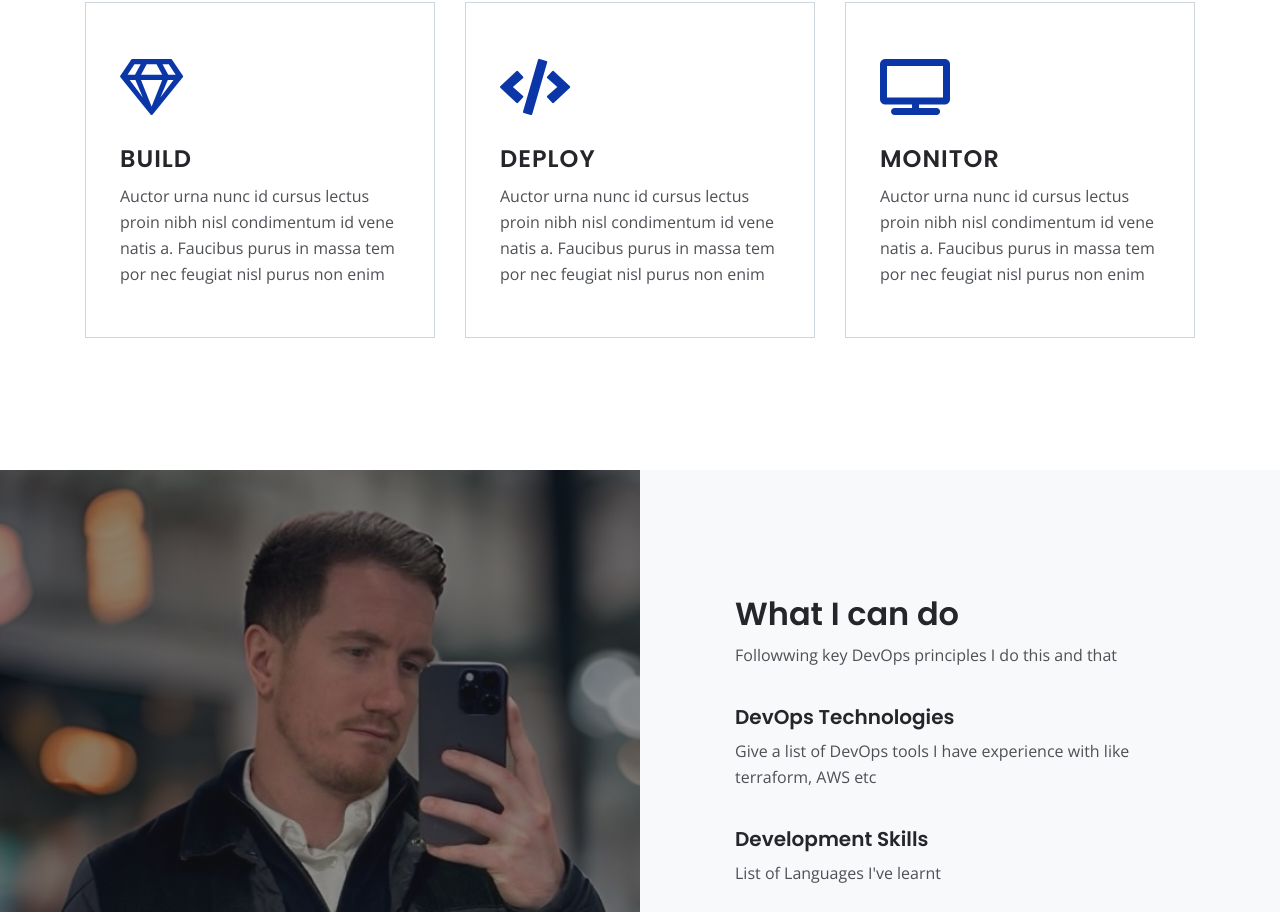
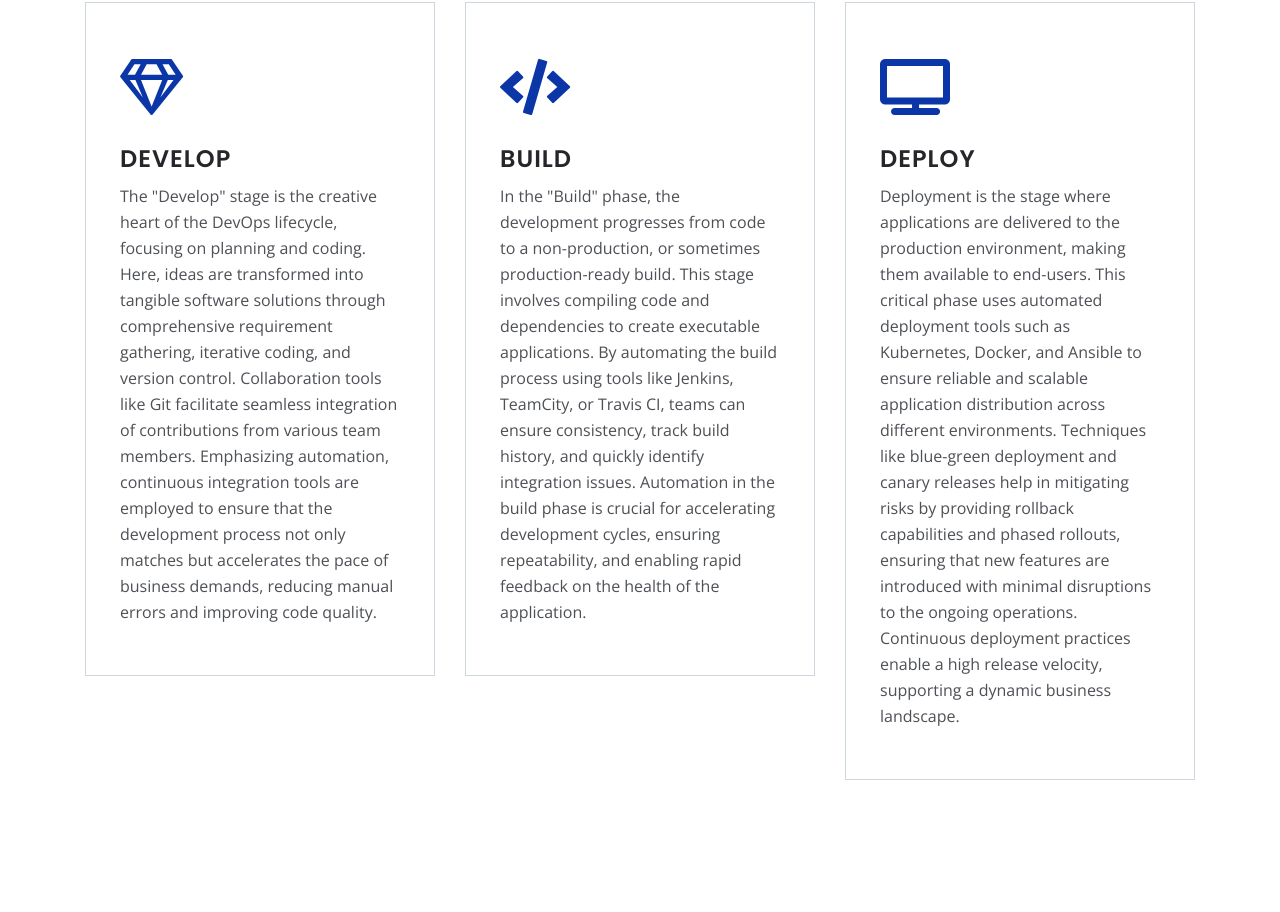
Before and after one commit to AlexGuyNichols/AlexGuyNichols.github.io, a plain HTML site: page index.html in a window 1280 px wide. Shown: the part 1148-2060 px from the top of the page. Drawn offline with nearby package versions, Linux system fonts and the light colour scheme.

Commit message:
Update content in index.html for DevOps lifecycle stages

```diff
--- a/index.html
+++ b/index.html
@@ -114,22 +114,22 @@
                     <div class="col-lg-4">
                         <div class="text-box">
                             <i class="far fa-gem"></i>
-                            <h4>BUILD</h4>
-                            <p>Auctor urna nunc id cursus lectus proin nibh nisl condimentum id vene natis a. Faucibus purus in massa tem por nec feugiat nisl purus non enim</p>
+                            <h4>DEVELOP</h4>
+                            <p>The "Develop" stage is the creative heart of the DevOps lifecycle, focusing on planning and coding. Here, ideas are transformed into tangible software solutions through comprehensive requirement gathering, iterative coding, and version control. Collaboration tools like Git facilitate seamless integration of contributions from various team members. Emphasizing automation, continuous integration tools are employed to ensure that the development process not only matches but accelerates the pace of business demands, reducing manual errors and improving code quality.</p>
                         </div> <!-- end of text-box -->
                     </div> <!-- end of col -->
                     <div class="col-lg-4">
                         <div class="text-box">
                             <i class="fas fa-code"></i>
-                            <h4>DEPLOY</h4>
-                            <p>Auctor urna nunc id cursus lectus proin nibh nisl condimentum id vene natis a. Faucibus purus in massa tem por nec feugiat nisl purus non enim</p>
+                            <h4>BUILD</h4>
+                            <p>In the "Build" phase, the development progresses from code to a non-production, or sometimes production-ready build. This stage involves compiling code and dependencies to create executable applications. By automating the build process using tools like Jenkins, TeamCity, or Travis CI, teams can ensure consistency, track build history, and quickly identify integration issues. Automation in the build phase is crucial for accelerating development cycles, ensuring repeatability, and enabling rapid feedback on the health of the application.</p>
                         </div> <!-- end of text-box -->
                     </div> <!-- end of col -->
                     <div class="col-lg-4">
                         <div class="text-box">
                             <i class="fas fa-tv"></i>
-                            <h4>MONITOR</h4>
-                            <p>Auctor urna nunc id cursus lectus proin nibh nisl condimentum id vene natis a. Faucibus purus in massa tem por nec feugiat nisl purus non enim</p>
+                            <h4>DEPLOY</h4>
+                            <p>Deployment is the stage where applications are delivered to the production environment, making them available to end-users. This critical phase uses automated deployment tools such as Kubernetes, Docker, and Ansible to ensure reliable and scalable application distribution across different environments. Techniques like blue-green deployment and canary releases help in mitigating risks by providing rollback capabilities and phased rollouts, ensuring that new features are introduced with minimal disruptions to the ongoing operations. Continuous deployment practices enable a high release velocity, supporting a dynamic business landscape.</p>
                         </div> <!-- end of text-box -->
                     </div> <!-- end of col -->
                 </div> <!-- end of row -->
```
